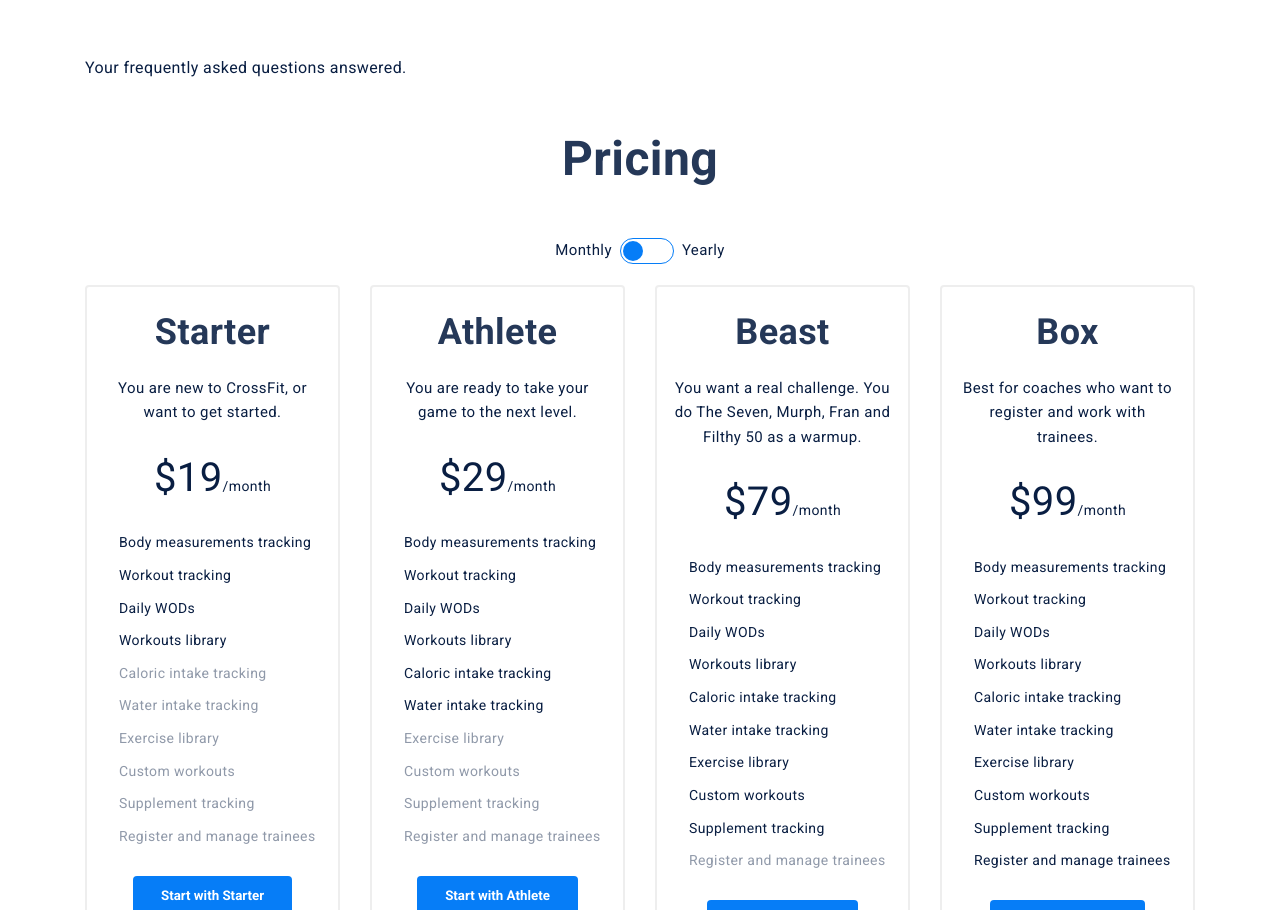
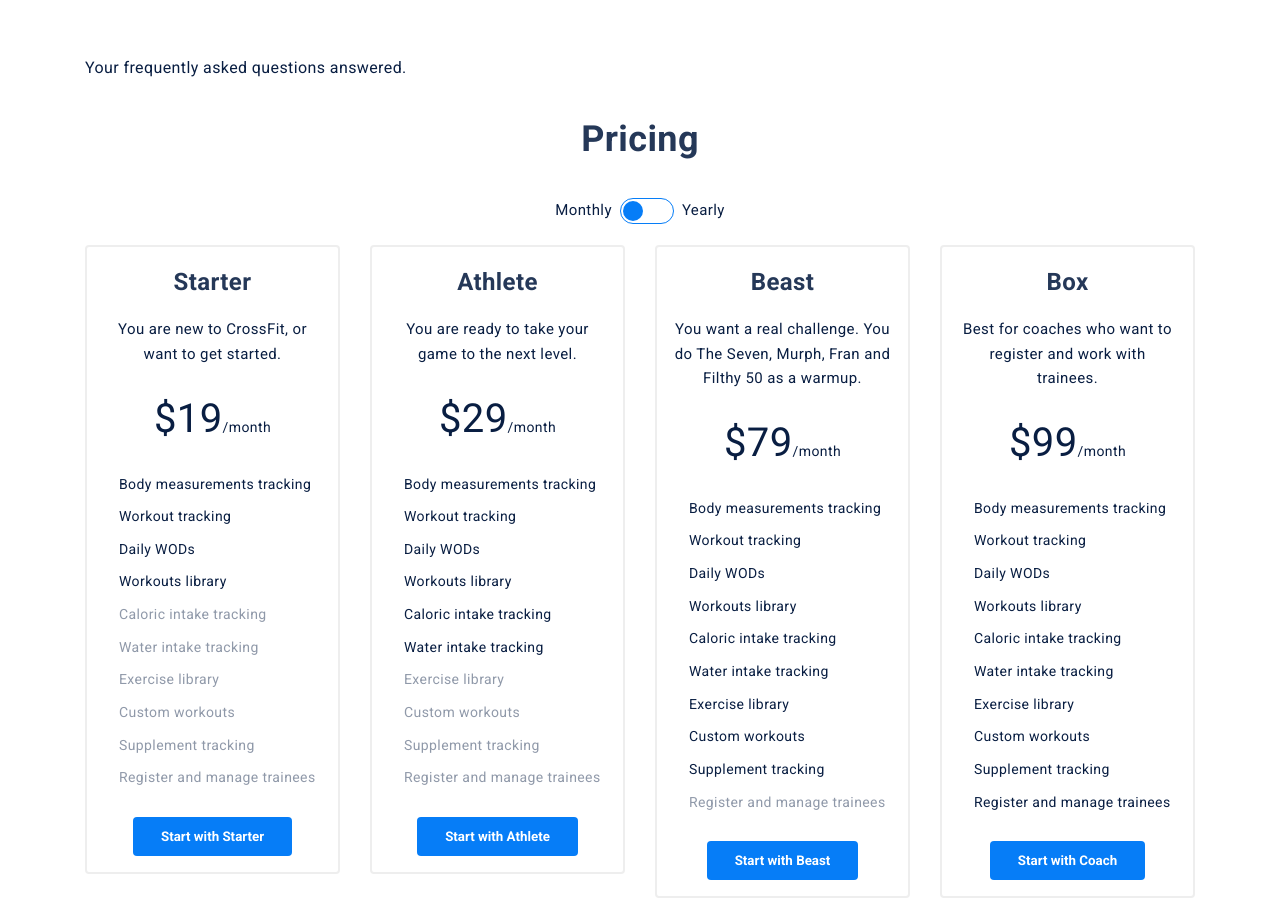
Before and after one commit to alexdevero/trainr-web-app-landing-page, a Next.js app: page / in a window 1280 px wide. Shown: the part 1254-2164 px from the top of the page. Built offline with nearby package versions, Linux system fonts and the light colour scheme.

Commit message:
Fix heading and card names styles

```diff
--- a/components/pricing.tsx
+++ b/components/pricing.tsx
@@ -13,7 +13,7 @@ const Pricing = (props: PricingInterface) => {
   return (
     <section id="pricing">
       <div className="container">
-        <h1>Pricing</h1>
+        <h1 className="h2">Pricing</h1>
 
         <div className="billing-switch__wrapper">
           <input type="checkbox" name="billingSwitch" id="billingSwitch" />
@@ -35,7 +35,7 @@ const Pricing = (props: PricingInterface) => {
           <div className="col">
             <div className={props.selectedPlan === 'starter' ? 'pricing-card pricing-card--selected' : 'pricing-card'}>
               <div className="pricing-card__header">
-                <h2 className="pricing-card__name">Starter</h2>
+                <h2 className="pricing-card__name h3">Starter</h2>
 
                 <p className="pricing-card__description">You are new to CrossFit, or want to get started.</p>
               </div>
@@ -69,7 +69,7 @@ const Pricing = (props: PricingInterface) => {
           <div className="col">
             <div className={props.selectedPlan === 'athlete' ? 'pricing-card pricing-card--selected' : 'pricing-card'}>
               <div className="pricing-card__header">
-                <h2 className="pricing-card__name">Athlete</h2>
+                <h2 className="pricing-card__name h3">Athlete</h2>
 
                 <p className="pricing-card__description">You are ready to take your game to the next level.</p>
               </div>
@@ -103,7 +103,7 @@ const Pricing = (props: PricingInterface) => {
           <div className="col">
             <div className={props.selectedPlan === 'beast' ? 'pricing-card pricing-card--selected' : 'pricing-card'}>
               <div className="pricing-card__header">
-                <h2 className="pricing-card__name">Beast</h2>
+                <h2 className="pricing-card__name h3">Beast</h2>
 
                 <p className="pricing-card__description">You want a real challenge. You do The Seven, Murph, Fran and Filthy 50 as a warmup.</p>
               </div>
@@ -137,7 +137,7 @@ const Pricing = (props: PricingInterface) => {
           <div className="col">
             <div className={props.selectedPlan === 'coach' ? 'pricing-card pricing-card--selected' : 'pricing-card'}>
               <div className="pricing-card__header">
-                <h2 className="pricing-card__name">Box</h2>
+                <h2 className="pricing-card__name h3">Box</h2>
 
                 <p className="pricing-card__description">Best for coaches who want to register and work with trainees.</p>
               </div>
```
